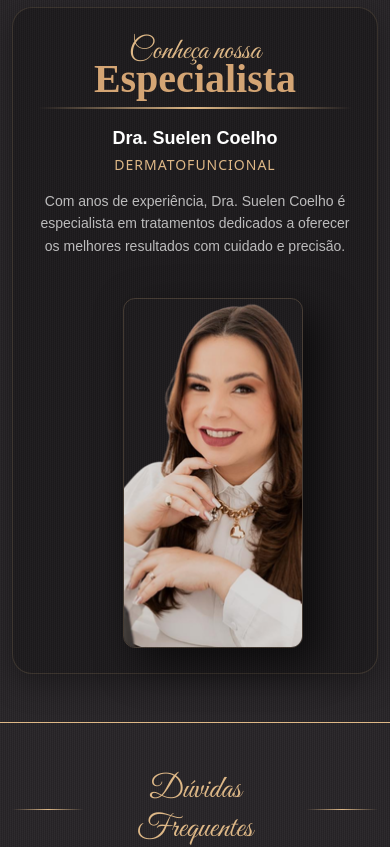
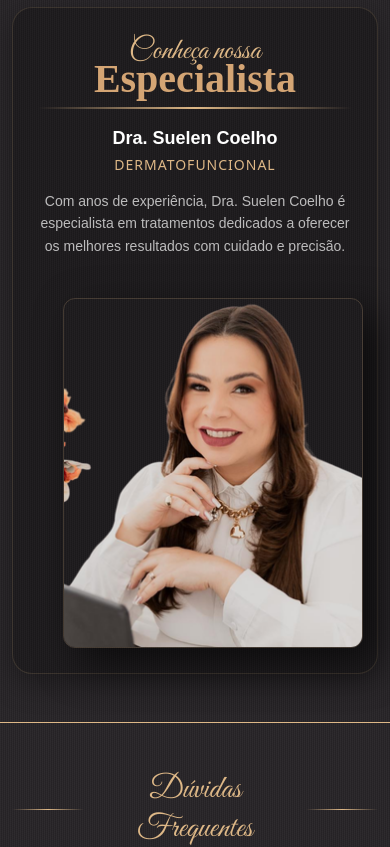
Before and after one commit to DhCavalcante777/dermafisio, a Vue app: page /v2 in a window 390 px wide. Shown: the part 3258-4105 px from the top of the page. Built offline with nearby package versions, Linux system fonts and the light colour scheme.

Commit message:
arrumando a responsividade

```diff
--- a/src/components/reportClientsSection.vue
+++ b/src/components/reportClientsSection.vue
@@ -12,7 +12,7 @@
       </div>
 
       <div class="row align-items-center">
-        <div class="col-lg-7">
+        <div class="col-xl-6">
           <div class="row g-4">
             <div
               v-for="(testimonial, index) in testimonials"
@@ -37,7 +37,7 @@
           </div>
         </div>
 
-        <div class="col-lg-5 mt-5 mt-lg-0">
+        <div class="col-xl-6 mt-5 mt-lg-0">
           <div class="specialist-container d-flex align-items-center">
             <div class="specialist-info pe-4">
               <h3 class="specialist-subtitle">Conheça nossa</h3>
@@ -253,7 +253,8 @@ const testimonials = [
 }
 
 /* Responsividade */
-@media (max-width: 991px) {
+
+@media (max-width: 1199px) {
   .specialist-container {
     flex-direction: column;
     text-align: center;
@@ -267,7 +268,7 @@ const testimonials = [
     background: linear-gradient(to right, transparent, burlywood, transparent);
   }
   .specialist-img {
-    width: 180px;
+    width: 300px;
   }
 }
 
```
